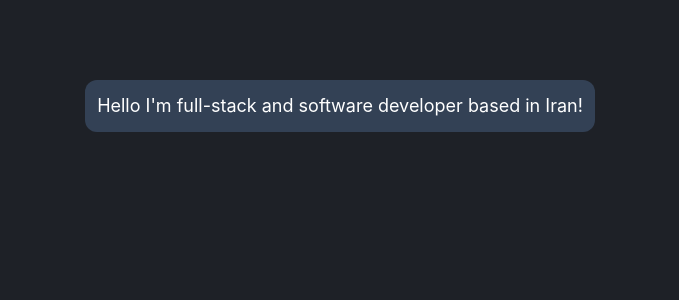
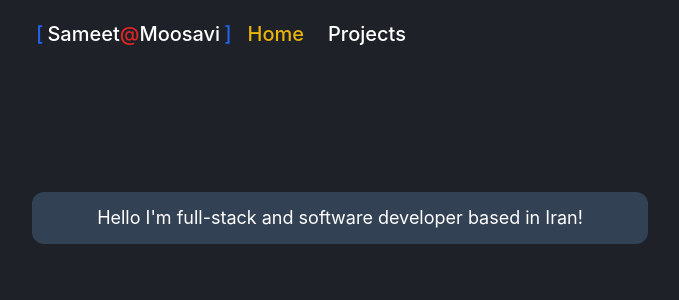
Before and after one commit to smsameet/sameetmoosavi.com, a Next.js app: page / in a window 1280 px wide. Shown: the top 300 px of the page, without its empty margins (300-979 px from the left). Built offline with nearby package versions, Linux system fonts and the light colour scheme.

Commit message:
update Layout structure and add Navbar components

```diff
--- a/components/Layout.jsx
+++ b/components/Layout.jsx
@@ -1,18 +1,19 @@
 import Head from 'next/head'
-import styles from '../styles/Layout.module.css'
+import Navbar from '../components/Navbar'
 
 const Layout = ({children}) => {
   return (
-    <>
+    <main className='flex flex-col p-3 pb-8 m-auto container md:w-3/6'>
       <Head>
         <title>Sameet@Moosavi</title>
         <meta name='description' content='sameetmoosavi website' />
         <link rel='icon' href='/favicon.ico' />
       </Head>
-      <main className={`w-3/5 container ${styles.main}`}>
+      <Navbar />
+      <div className='pt-14'>
         {children}
-      </main>
-    </>
+      </div>
+    </main>
   )
 }
 
--- /dev/null
+++ b/components/Navbar.jsx
@@ -0,0 +1,17 @@
+import Link from 'next/link'
+
+const Navbar = () => {
+  return (
+    <nav class='flex text-xl'>
+      <span className='font-medium text-blue-600 px-1 py-2'>[</span>
+      <span className='font-medium text-white py-2'>Sameet</span>
+      <span className='font-medium text-red-600 py-2'>@</span>
+      <span className='font-medium text-white py-2'>Moosavi</span>
+      <span className='font-medium text-blue-600 px-1 py-2'>]</span>
+      <Link href='/'><a className='font-medium px-3 py-2 text-yellow-500 hover:text-white'>Home</a></Link>
+      <Link href='/projects'><a className='font-medium px-3 py-2 text-white hover:text-yellow-500'>Projects</a></Link>
+    </nav>
+  )
+}
+
+export default Navbar
```
